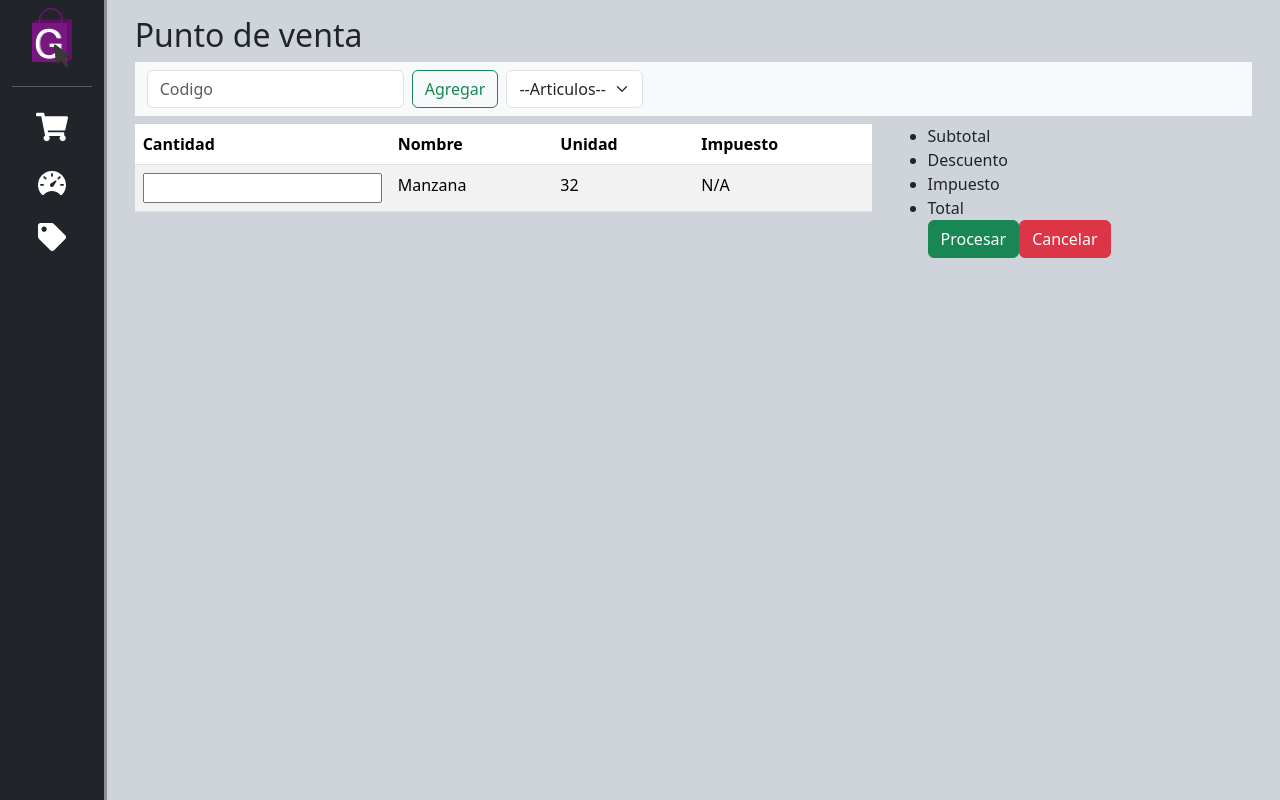
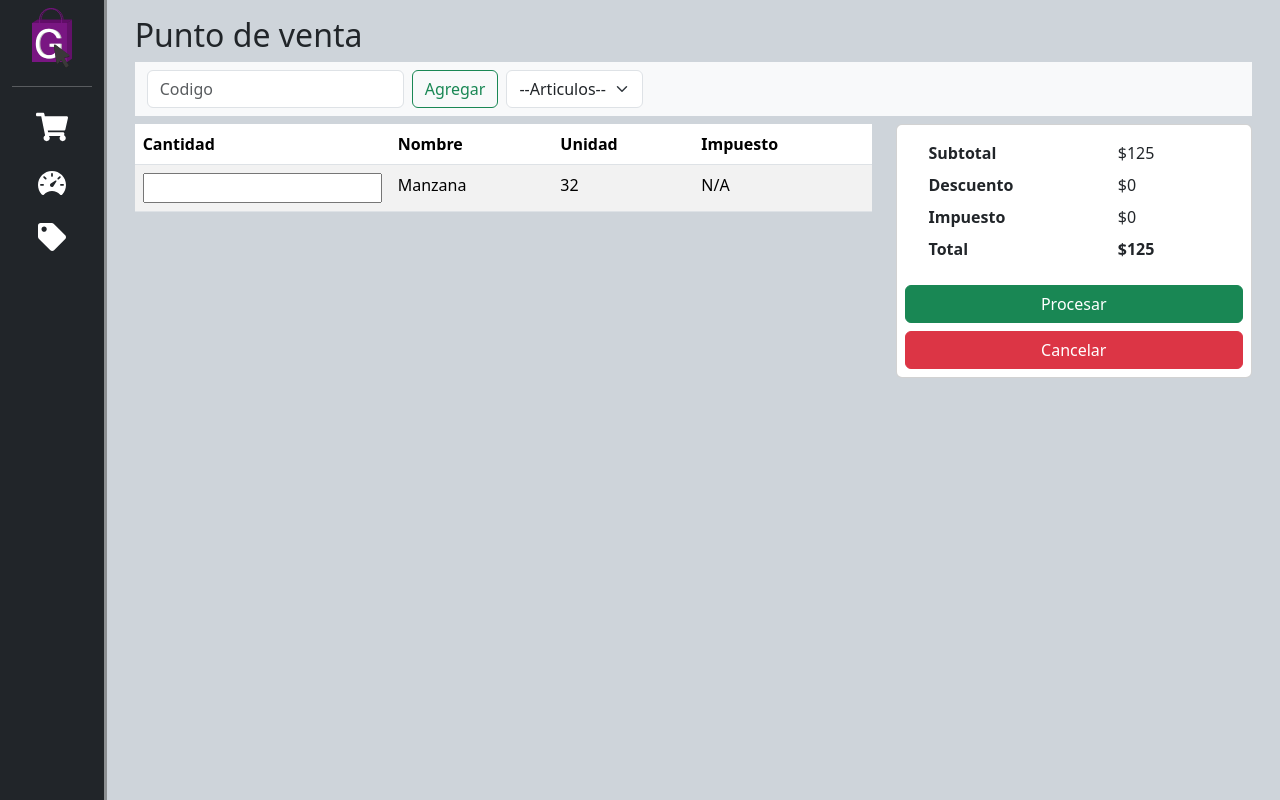
Before and after one commit to leyv4a/Gevpoint, a React (Vite) app: page /ventas in a window 1280 px wide. Built offline with nearby package versions, Linux system fonts and the light colour scheme.

Commit message:
Summary detail added on Sales section

```diff
--- a/src/components/pages/Ventas.jsx
+++ b/src/components/pages/Ventas.jsx
@@ -1,20 +1,27 @@
-import React from 'react'
+import React from "react";
 
 function Ventas() {
   return (
-    <main className='m-3'>
+    <main className="m-3">
       <div className="header">
-        <h2 className='d-flex align-items-center gap-2'> Punto de venta</h2>
+        <h2 className="d-flex align-items-center gap-2"> Punto de venta</h2>
         <nav className="navbar navbar-expand-lg bg-body-tertiary">
           <div className="container-fluid">
-                <div >
+            <div>
               <ul className="navbar-nav">
                 <form className="d-flex me-2" role="search">
-                            <input className="form-control me-2" type="text" placeholder="Codigo" aria-label="codigo"/>
-                            <button className="btn btn-outline-success" type="submit">Agregar</button>
+                  <input
+                    className="form-control me-2"
+                    type="text"
+                    placeholder="Codigo"
+                    aria-label="codigo"
+                  />
+                  <button className="btn btn-outline-success" type="submit">
+                    Agregar
+                  </button>
                 </form>
                 <li className="nav-item">
-                            <select className='form-select' style={{"cursor" : "pointer"}}>
+                  <select className="form-select" style={{ cursor: "pointer" }}>
                     <option selected disabled>
                       --Articulos--
                     </option>
@@ -25,44 +32,76 @@ function Ventas() {
           </div>
         </nav>
       </div>
-        <div className='row'>
-            <div className='col-md-8 mt-2'>
+      <div className="row">
+        <div className="col-md-8 mt-2">
           <table className="table table-striped">
-         <thead className='sticky-top'>
+            <thead className="sticky-top">
               <tr>
                 <th scope="col">Cantidad</th>
                 <th scope="col">Nombre</th>
                 <th scope="col">Unidad</th>
-                <th scope='col'>Impuesto</th>
+                <th scope="col">Impuesto</th>
               </tr>
             </thead>
             <tbody>
               <tr>
-                <td width={"5"}><input min="0" type="number"/></td>
+                <td width={"5"}>
+                  <input min="0" type="number" />
+                </td>
                 <td>Manzana</td>
                 <td>32</td>
                 <td>N/A</td>
               </tr>
-
             </tbody>
           </table>
         </div>
-            <div className='col-md-4 mt-2'>
-                <ul>
-                   <li>Subtotal</li>
-                   <li>Descuento</li>
-                   <li>Impuesto</li>
-                   <li>Total</li>
-                   <div>
-                    <button className='btn btn-success'>Procesar</button>
-                    <button className='btn btn-danger'>Cancelar</button>
+        <div className="col-md-4 mt-2">
+          <div className="card ">
+            <div className="row">
+              <div className="col">
+                {" "}
+                <ul style={{ listStyle: "none" }}>
+                  <li className="mb-2 mt-3">
+                    <strong>Subtotal</strong>
+                  </li>
+                  <li className="mb-2">
+                    <strong>Descuento</strong>
+                  </li>
+                  <li className="mb-2">
+                    <strong>Impuesto</strong>
+                  </li>
+                  <li className="mb-2">
+                    <strong>Total</strong>
+                  </li>
+                </ul>
               </div>
+              <div className="col">
+                {" "}
+                <ul style={{ listStyle: "none" }}>
+                  <li className="mb-2 mt-3">
+                    $125
+                  </li>
+                  <li className="mb-2">
+                   $0
+                  </li>
+                  <li className="mb-2">
+                   $0
+                  </li>
+                  <li className="mb-2">
+                   <strong>$125</strong>
+                  </li>
                 </ul>
               </div>
             </div>
-
+            <div className="d-grid gap-2 p-2">
+              <button className="btn btn-success">Procesar</button>
+              <button className="btn btn-danger">Cancelar</button>
+            </div>
+          </div>
+        </div>
+      </div>
     </main>
-  )
+  );
 }
 
-export default Ventas
+export default Ventas;
```
Lines whose indentation alone changed are shown as unchanged.
